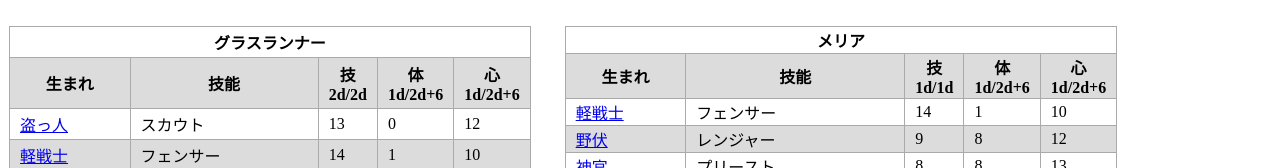
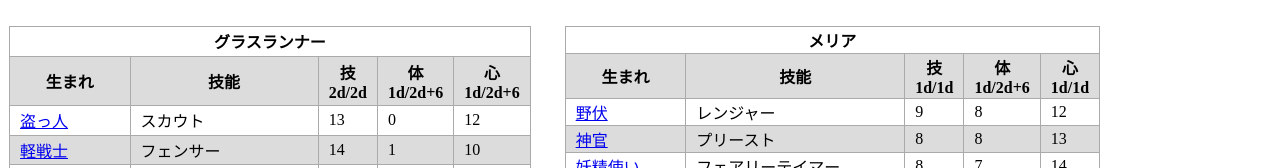
Before and after one commit to shizuku16/umarehyou, a plain HTML site: page index.html in a window 1280 px wide. Shown: the part 2739-2907 px from the top of the page. Drawn offline with Linux system fonts and the light colour scheme.

Commit message:
Update index.html

```diff
--- a/index.html
+++ b/index.html
@@ -41,7 +41,7 @@
 			var rikanto=["rikanto",["mittei","密偵","スカウト","13","5","7"],["sensi","戦士","ファイター","10","9","6"],["kentousi","拳闘士","グラップラー","11","7","7"],["keisensi","軽戦士","フェンサー　　","12","6","7"],["nobuse","野伏","レンジャー","9","8","8"],["ginyuusizin","吟遊詩人","バード","8","9","8"],["syasyu","射手","シューター","11","8","6"],["rentaisi","錬体士","エンハンサー","10","8","7"],["gakusya","学者","セージ","10","7","8"],["sinkan","神官","プリースト","9","7","9"],["sinradousi","森羅導師","ドルイド","9","7","9"],["kisyu","騎手","ライダー","11","8","6"],["tentitukaiBM","天地使い(BM)","ジオマンサー","10","7","8"],["renkinzyutusiBM","錬金術師(BM)","アルケミスト","12","7","6"],["odorikoBM","踊り子(BM)","バトルダンサー","13","6","6"],["kisyuBM","騎手(BM)","ライダー","10","8","7"],["gunsiBM","軍師(BM)","ウォーリーダー","9","9","7"]]
 			var rirudoraken=["rirudoraken",["nobuse","野伏","レンジャー","6","12","7"],["kentousi","拳闘士","グラップラー","6","13","6"],["sensi","戦士","ファイター","5","14","6"],["syounin","商人","セージ","5","11","9"],["sinkan","神官","プリースト","4","13","8"],["syasyu","射手","シューター","7","12","6"],["keisensi","軽戦士","フェンサー","6","11","8"],["rentaisi","錬体士","エンハンサー","5","12","8"],["mahoutukai","魔法使い","ソーサラーorコンジャラー","4","12","9"],["youseitukai","妖精使い","フェアリーテイマー","3","12","10"],["mazintukai","魔神使い","デーモンルーラー","5","12","8"],["sinradousi","森羅導師","ドルイド","4","12","9"],["kisyu","騎手","ライダー","6","13","6"],["renkinzyutusi","錬金術師","アルケミスト","5","13","7"],["tentitukaiBM","天地使い(BM)","ジオマンサー","4","13","8"],["renkinzyutusiBM","錬金術師(BM)","アルケミスト","5","13","7"],["odorikoBM","踊り子(BM)","バトルダンサー","6","14","5"],["gunsiBM","軍師(BM)","ウォーリーダー","5","12","8"],["sinradousiBM","森羅同士(BM)","ドルイド","5","11","9"]]
 			var gurasuranna=["gurasuranna",["nusutto","盗っ人","スカウト","13","0","12"],["keisensi","軽戦士","フェンサー","14","1","10"],["nobuse","野伏","レンジャー","12","1","12"],["syasyu","射手","シューター","14","0","11"],["syumizin","趣味人","セージorバード","12","0","13"],["gakusya","学者","セージ","11","1","13"],["kentousi","拳闘士","グラップラー","14","2","9"],["tabibito","旅人","なし","11","2","12"],["mittei","密偵","フェンサーandスカウト","15","0","10"],["ginyuusizin","吟遊詩人","バード","12","0","13"],["kisyu","騎手","ライダー","13","1","11"],["renkinzyutusi","錬金術師","アルケミスト","13","0","12"],["tentitukaiBM","天地使い(BM)","ジオマンサー","11","1","13"],["renkinzyutusiBM","錬金術師(BM)","アルケミスト","12","1","12"],["odorikoBM","踊り子(BM)","バトルダンサー","13","1","11"],["kisyuBM","騎手(BM)","ライダー","12","0","13"],["gunsiBM","軍師(BM)","ウォーリーダー","11","1","13"]]
-			var meria=["meria",["keisensi","軽戦士","フェンサー","14","1","10"],["nobuse","野伏","レンジャー","9","8","12"],["sinkan","神官","プリースト","8","8","13"],["youseitukai","妖精使い","フェアリーテイマー","8","7","14"],["mazyutusi","魔術師","ソーサラー","8","6","15"],["soureizyutusi","操霊術師","コンジャラー","7","6","16"],["syasyu","射手","シューター","10","7","12"],["keisensi","軽戦士","フェンサー","10","8","11"],["madousi","魔導士","ソーサラーandコンジャラー","8","5","16"],["ginyuusizin","吟遊詩人","バード","7","7","15"],["rentaisi","錬体士","エンハンサー","9","9","11"],["mazintukai","魔神使い","デーモンルーラー","7","7","15"],["sinradousi","森羅導師","ドルイド","6","7","16"],["kisyu","騎手","ライダー","8","9","12"],["renkinzyutusi","錬金術師","アルケミスト","9","7","13"],["mazintukaiBM","魔神使い(BM)","デーモンルーラー","7","8","14"],["tentitukaiBM","天地使い(BM)","ジオマンサー","8","9","12"],["odorikoBM","踊り子(BM)","バトルダンサー","9","8","12"],["gunsiBM","軍師(BM)","ウォーリーダー","8","8","13"],["sinradousiBM","森羅導師(BM)","ドルイド","7","7","15"]]
+			var meria=["meria",["nobuse","野伏","レンジャー","9","8","12"],["sinkan","神官","プリースト","8","8","13"],["youseitukai","妖精使い","フェアリーテイマー","8","7","14"],["mazyutusi","魔術師","ソーサラー","8","6","15"],["soureizyutusi","操霊術師","コンジャラー","7","6","16"],["syasyu","射手","シューター","10","7","12"],["keisensi","軽戦士","フェンサー","10","8","11"],["madousi","魔導士","ソーサラーandコンジャラー","8","5","16"],["ginyuusizin","吟遊詩人","バード","7","7","15"],["rentaisi","錬体士","エンハンサー","9","9","11"],["mazintukai","魔神使い","デーモンルーラー","7","7","15"],["sinradousi","森羅導師","ドルイド","6","7","16"],["kisyu","騎手","ライダー","8","9","12"],["renkinzyutusi","錬金術師","アルケミスト","9","7","13"],["mazintukaiBM","魔神使い(BM)","デーモンルーラー","7","8","14"],["tentitukaiBM","天地使い(BM)","ジオマンサー","8","9","12"],["odorikoBM","踊り子(BM)","バトルダンサー","9","8","12"],["gunsiBM","軍師(BM)","ウォーリーダー","8","8","13"],["sinradousiBM","森羅導師(BM)","ドルイド","7","7","15"]]
 			var thiensu=["thiensu",["kisyu","騎手","ライダー","10","11","7"],["kentousi","拳闘士","グラップラー","9","13","6"],["sensi","戦士","ファイター","8","12","8"],["sinkan","神官","プリースト","7","12","9"],["mahoutukai","魔法使い","ソーサラー","6","12","10"],["syasyu","射手","シューター","11","12","5"],["mittei","密偵","スカウト","10","10","8"],["mahousensi","魔法戦士","ファイターandソーサラー","9","11","8"],["youseitukai","妖精使い","フェアリーテイマー","7","11","10"],["gakusya","学者","セージ","8","11","9"],["mazintukai","魔神使い","デーモンルーラー","7","12","9"],["sinradousi","森羅導師","ドルイド","8","10","10"],["renkinzyutusi","錬金術師","アルケミスト","9","11","8"],["mazintukaiBM","魔神使い(BM)","デーモンルーラー","7","11","10"],["tentidukaiBM","天地使い(BM)","ジオマンサー","8","11","9"],["odorikoBM","踊り子(BM)","バトルダンサー","10","13","5"],["gunsiBM","軍師(BM)","ウォーリーダー","9","11","8"],["sinradousiBM","森羅導師(BM)","ドルイド","6","12","10"]]
 			var repurakan=["repurakan",["keisensi","軽戦士","フェンサー","13","5","5"],["syasyu","射手","シューター","12","6","5"],["mittei","密偵","スカウト","14","4","5"],["youseitukai","妖精使い","フェアリーテイマー","11","4","8"],["renkinzyutusi","錬金術師","アルケミスト","11","5","7"],["nobuse","野伏","レンジャー","12","5","6"],["syumizin","趣味人","セージandバード","13","4","6"],["madoukisi","魔動機師","マギテック","12","4","7"],["sinkan","神官","プリースト","10","5","8"],["madousi","魔導士","ソーサラーorコンジャラー","11","3","9"],["mahoutukai","魔神使い","デーモンルーラー","12","4","7"],["sinradousi","森羅導師","ドルイド","11","4","8"],["kisyu","騎手","ライダー","13","6","4"],["mazintukaiBM","魔神使い(BM)","デーモンルーラー","11","3","9"],["tentitukaiBM","天地使い(BM)","ジオマンサー","10","6","7"],["odorikoBM","踊り子(BM)","バトルダンサー","13","5","5"],["renkinzyutusiBM","錬金術師(BM)","アルケミスト","14","4","5"],["sinradousiBM","森羅導師(BM)","ドルイド","12","3","8"]]
 			var aruvu=["aruvu",["mittei","密偵","スカウト","12","5","8"],["keisensi","軽戦士","フェンサー","12","6","7"],["mahoutukai","魔法使い","ソーサラー","9","5","11"],["sinkan","神官","プリースト","10","6","9"],["gakusya","学者","セージ","10","5","10"],["syasyu","射手","シューター","13","4","8"],["kentousi","拳闘士","グラップラー","11","7","7"],["soureizyutusi","操霊術師","コンジャラー","9","4","12"],["mazintukai","魔神使い","デーモンルーラー","9","6","10"],["madoukisi","魔動機師","マギテック","9","7","9"],["tentitukaiBM","天地使い(BM)","ジオマンサー","11","6","8"],["odorikoBM","踊り子(BM)","バトルダンサー","13","5","7"],["gunsiBM","軍師(BM)","ウォーリーダー","10","6","9"]]
@@ -126,7 +126,7 @@
 
 	<table>
 	<tbody><tr><th colspan="5"  align="center">メリア</th></tr></tbody>
-	<tr class="cell" id="meria"><th>生まれ</th><th>技能</th><th>技<br>1d/1d</th><th>体<br>1d/2d+6</th><th>心<br>1d/2d+6</th></th>
+	<tr class="cell" id="meria"><th>生まれ</th><th>技能</th><th>技<br>1d/1d</th><th>体<br>1d/2d+6</th><th>心<br>1d/1d</th></th>
 	</table>
 
 	<table>
```
